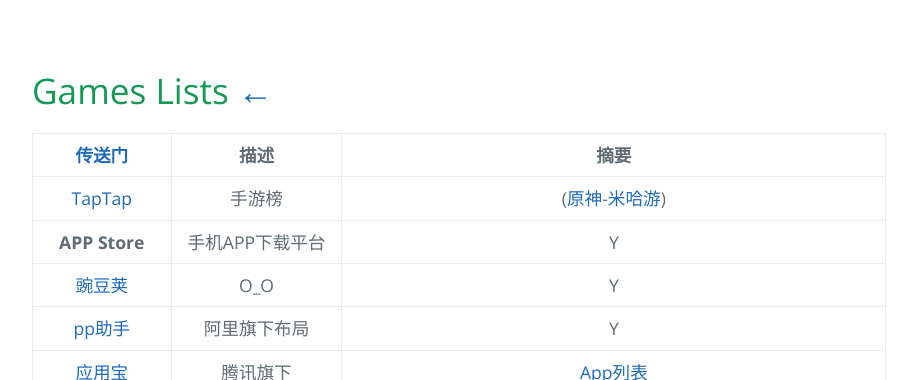
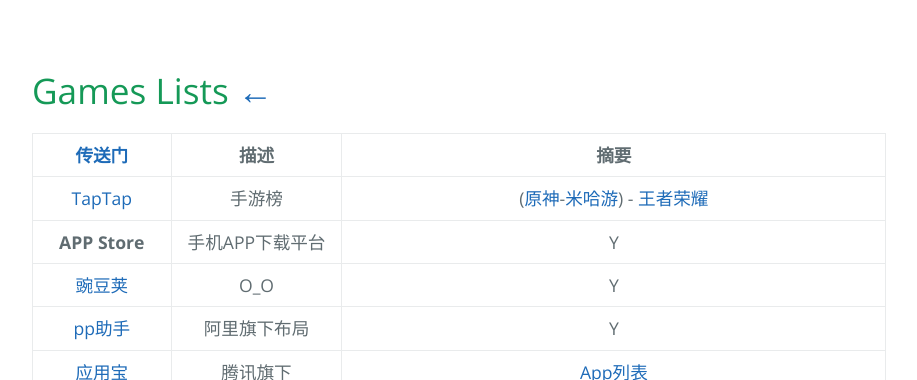
Before and after one commit to AmbroseRen/test, a Jekyll site: the page built from Art/Games/index.md, in a window 1280 px wide. Shown: the top 380 px of the page, without its empty margins (128-1045 px from the left). Built offline with Jekyll 4.4.1, drawn with Linux system fonts in a browser that asks for light colours; nearby versions of some CDN libraries; our own code applies the rules of GitHub Pages for plain Markdown files; library files that are not in the unit come from our copies; the repository's description, which GitHub fills in, is left out.

Commit message:
Update index.md

```diff
--- a/Art/Games/index.md
+++ b/Art/Games/index.md
@@ -25,7 +25,7 @@
 
 | [传送门](../../navigation.md#games) | 描述 | 摘要 |
 |:---:|:---:|:---:|
-| [TapTap](https://www.taptap.com/top/played) | 手游榜 | ([原神](https://ys.mihoyo.com/main/)-[米哈游](https://www.mihoyo.com/?page=product)) |
+| [TapTap](https://www.taptap.com/top/played) | 手游榜 | ([原神](https://ys.mihoyo.com/main/)-[米哈游](https://www.mihoyo.com/?page=product)) - [王者荣耀](https://pvp.qq.com/) |
 | __APP Store__ | 手机APP下载平台 | Y |
 | [豌豆荚](https://www.wandoujia.com/) | O_O | Y |
 | [pp助手](https://www.pp.cn/) | 阿里旗下布局 | Y |
```
